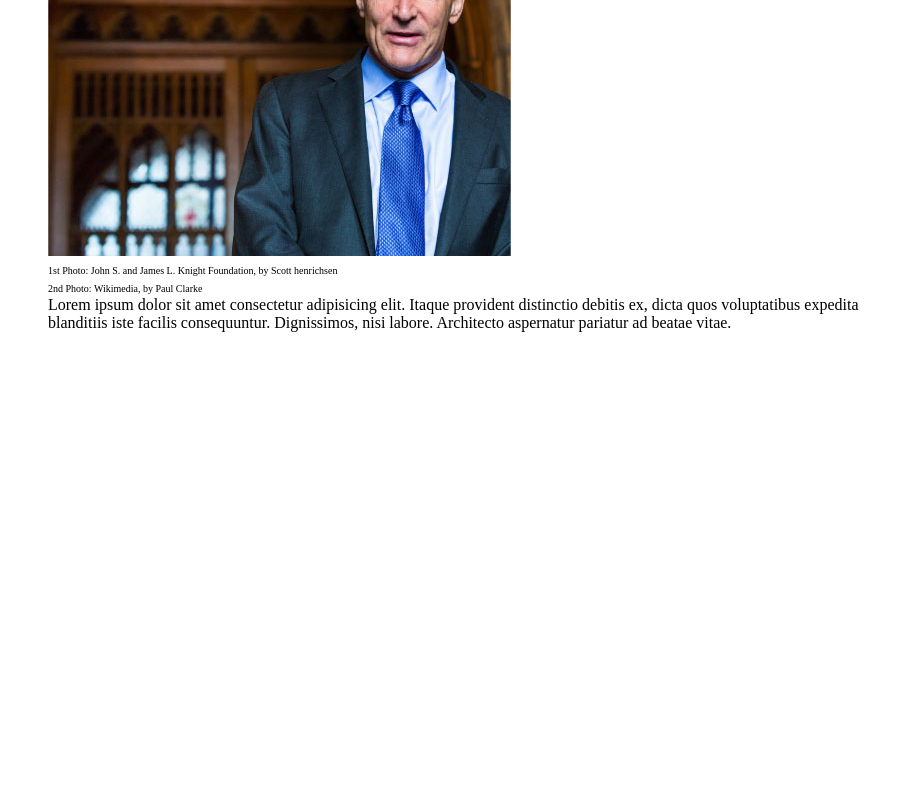
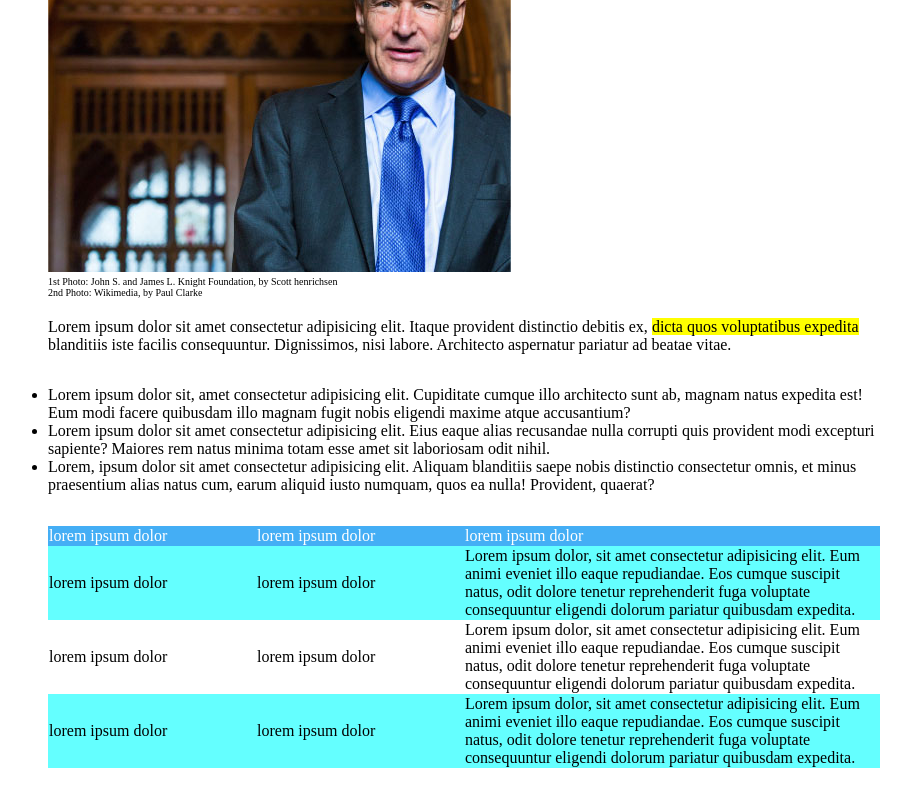
Before and after one commit to Kokkolino/html-css-booleaner, a plain HTML site: page index.html in a window 1280 px wide. Shown: the part 677-1477 px from the top of the page, without its empty margins (176-1087 px from the left). Before the commit the page ends 1009 px from the top, so only its background shows below. Drawn offline with Linux system fonts and the light colour scheme.

Commit message:
ol and table

```diff
--- a/assets/style/style.css
+++ b/assets/style/style.css
@@ -1,8 +1,11 @@
 *{
-    margin: auto;
     margin: 0px;
     border: 0px;
     margin: auto;
+}
+
+.highlight{
+    background-color: yellow;
 }
 
 header{
@@ -12,7 +15,7 @@ header{
     background-size: 22em;
 }
 
-.container{
+.container,.main{
     height: 100%;
     width: 65%;
 
@@ -23,6 +26,10 @@ header{
     padding-top: 3em;
 }
 
+.main{
+    padding-top: 1em;
+    padding-bottom: 2em;
+}
 .credits{
     color: darkgray;
 }
@@ -31,6 +38,32 @@ header{
     color: rgb(54, 221, 221);
 }
 
+
+
 .info{
     font-size: 10px;
+    padding-bottom: 2em;
 }
+
+ul{
+    padding: 2em 0em;
+}
+
+table{
+    border-spacing: 0px;
+
+}
+
+thead{
+    height: 1em;
+    background-color: rgb(68, 174, 245);
+    color: white;
+}
+
+.unpair{
+    background-color: rgb(100, 255, 255);
+}
+
+.small{
+    width: 25%;
+}
--- a/index.html
+++ b/index.html
@@ -13,19 +13,54 @@
     </header>
 
     <main>
-        <div class="container">
+        <div class="main">
+
             <h1>Internet deve essere al servizio del "Bene pubblico": il manifesto di Tim Berners-Leee</h1>
             <span class="credits">Scritto da <span class="cyan">The booleaner</span><br>il 10/10/2020 </span>
             <div>
                 <img src="assets/img/tim-1.jpg" alt="Tim">
                 <img src="assets/img/tim-2.jpg" alt="Sempre Tim">
             </div>
-            <section>
-                <span class="info"> 1st Photo: John S. and James L. Knight Foundation, by Scott henrichsen <br>
-                2nd Photo: Wikimedia, by Paul Clarke</span>
+            <section class="info">
+                 1st Photo: John S. and James L. Knight Foundation, by Scott henrichsen
+                 <br>
+                2nd Photo: Wikimedia, by Paul Clarke
             </section>
-            <section>Lorem ipsum dolor sit amet consectetur adipisicing elit. Itaque provident distinctio debitis ex, dicta quos voluptatibus expedita blanditiis iste facilis consequuntur. Dignissimos, nisi labore. Architecto aspernatur pariatur ad beatae vitae.</section>
+            <section>Lorem ipsum dolor sit amet consectetur adipisicing elit. Itaque provident distinctio debitis ex, <span class="highlight"> dicta quos voluptatibus expedita</span> blanditiis iste facilis consequuntur. Dignissimos, nisi labore. Architecto aspernatur pariatur ad beatae vitae.</section>
+            <ul>
+                <li>Lorem ipsum dolor sit, amet consectetur adipisicing elit. Cupiditate cumque illo architecto sunt ab, magnam natus expedita est! Eum modi facere quibusdam illo magnam fugit nobis eligendi maxime atque accusantium?</li>
+                <li>Lorem ipsum dolor sit amet consectetur adipisicing elit. Eius eaque alias recusandae nulla corrupti quis provident modi excepturi sapiente? Maiores rem natus minima totam esse amet sit laboriosam odit nihil.</li>
+                <li>Lorem, ipsum dolor sit amet consectetur adipisicing elit. Aliquam blanditiis saepe nobis distinctio consectetur omnis, et minus praesentium alias natus cum, earum aliquid iusto numquam, quos ea nulla! Provident, quaerat?</li>
+            </ul>
 
+            <table>
+                <thead>
+                    <tr>
+                        <td class="small">lorem ipsum dolor</td>
+                        <td class="small">lorem ipsum dolor</td>
+                        <td>lorem ipsum dolor</td>
+                    </tr>
+                </thead>
+                <tbody>
+                    <tr class="unpair">
+                        <td class="small">lorem ipsum dolor</td>
+                        <td class="small">lorem ipsum dolor</td>
+                        <td>Lorem ipsum dolor, sit amet consectetur adipisicing elit. Eum animi eveniet illo eaque repudiandae. Eos cumque suscipit natus, odit dolore tenetur reprehenderit fuga voluptate consequuntur eligendi dolorum pariatur quibusdam expedita.</td>
+                    </tr>
+
+                    <tr>
+                        <td class="small">lorem ipsum dolor</td>
+                        <td class="small">lorem ipsum dolor</td>
+                        <td>Lorem ipsum dolor, sit amet consectetur adipisicing elit. Eum animi eveniet illo eaque repudiandae. Eos cumque suscipit natus, odit dolore tenetur reprehenderit fuga voluptate consequuntur eligendi dolorum pariatur quibusdam expedita.</td>
+                    </tr>
+
+                    <tr class="unpair">
+                        <td class="small">lorem ipsum dolor</td>
+                        <td class="small">lorem ipsum dolor</td>
+                        <td>Lorem ipsum dolor, sit amet consectetur adipisicing elit. Eum animi eveniet illo eaque repudiandae. Eos cumque suscipit natus, odit dolore tenetur reprehenderit fuga voluptate consequuntur eligendi dolorum pariatur quibusdam expedita.</td>
+                    </tr>
+                </tbody>
+            </table>
         </div>
     </main>
     <footer>
```
